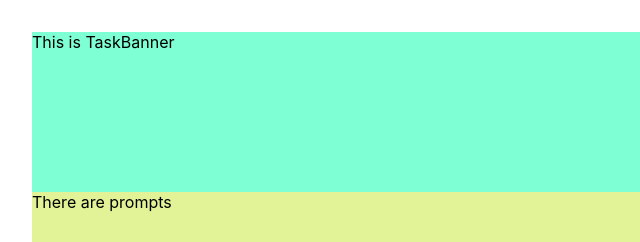
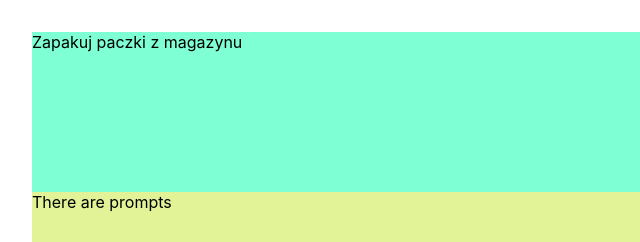
Before and after one commit to tupatka/BHL_SyntacticSugar, a React app in the folder warehouse-buddy/: page / in a window 1280 px wide. Shown: the top 242 px of the page, 0-640 px from the left. Built offline with nearby package versions, Linux system fonts and the light colour scheme.

Commit message:
Add mock dropped

```diff
--- a/warehouse-buddy/src/containers/HomeView/TaskBanner/index.css
+++ b/warehouse-buddy/src/containers/HomeView/TaskBanner/index.css
@@ -3,3 +3,7 @@
     background-color: aquamarine;
     width: 100%;
 }
+
+.task-banner-header {
+    font-size: 2em;
+}
--- a/warehouse-buddy/src/containers/HomeView/TaskBanner/index.js
+++ b/warehouse-buddy/src/containers/HomeView/TaskBanner/index.js
@@ -1,9 +1,19 @@
 import './index.css';
 
 export const TaskBanner = () => {
+
+    let tasks = ["Zapakuj paczki z magazynu", "Odbierz dziecko z przedszkola"];
+    let dropped = false;
+
     return (
         <div class="task-banner-container">
-            This is TaskBanner
+            {
+                dropped === true ? (
+                    tasks
+                ) : (
+                    tasks[0]
+                )
+            }
         </div>
     );
 }
```
